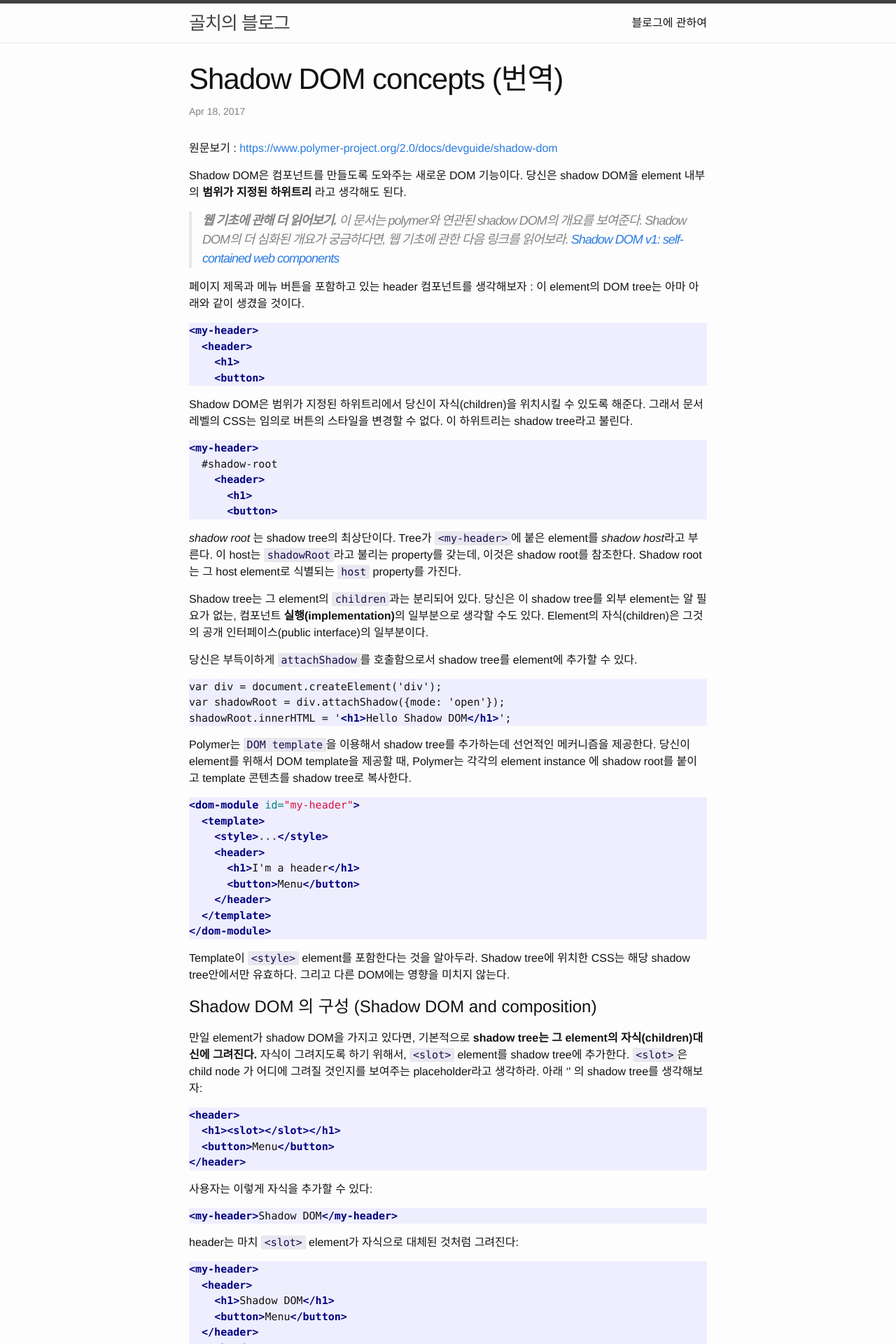
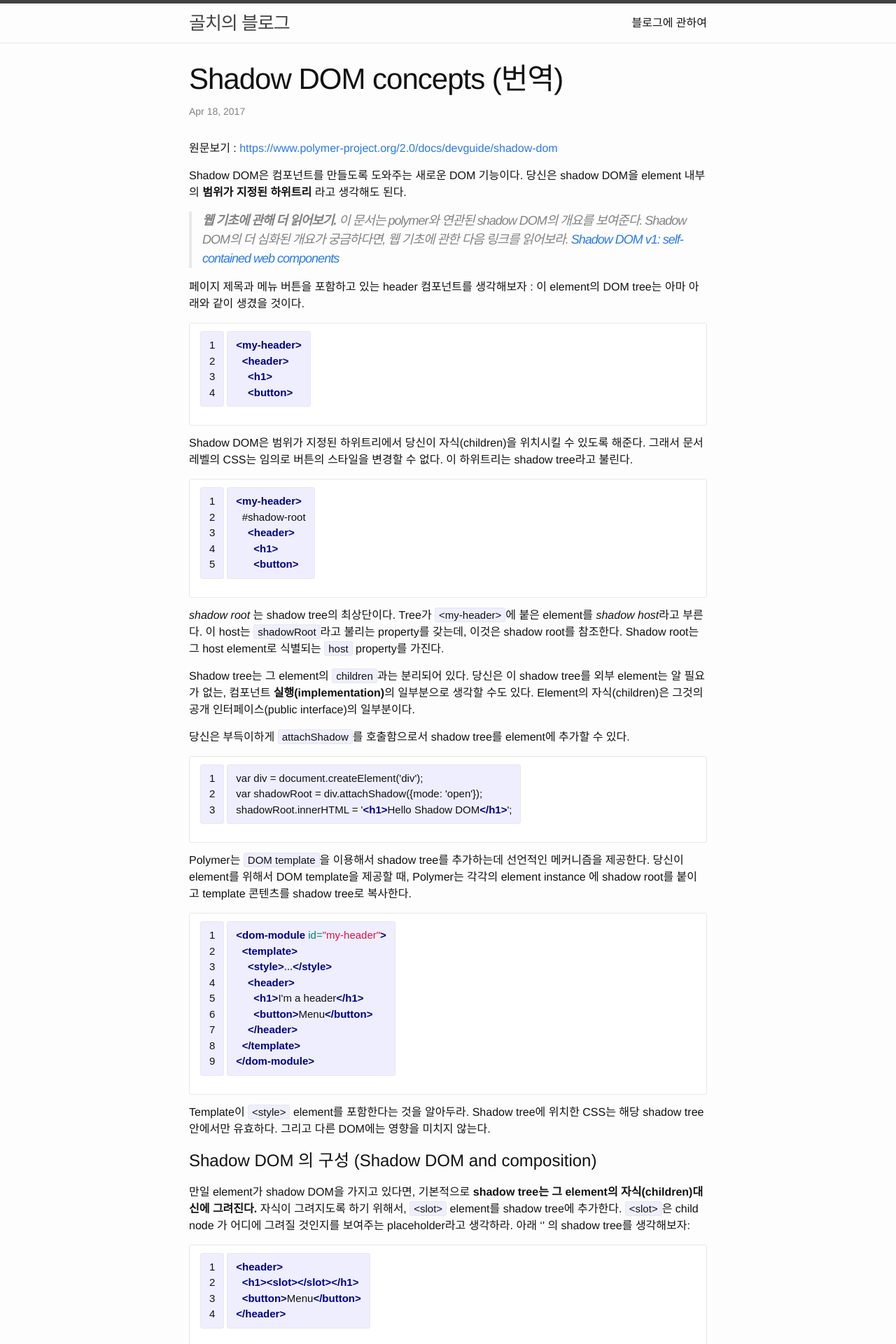
Before and after one commit to golch/golch.github.io, a Jekyll site: the page built from _posts/2017-04-18-Shadow-DOM-concepts.md, in a window 1280 px wide. Shown: the top 1920 px of the page at 70% size. Built offline with Jekyll 4.4.1, drawn with Linux system fonts in a browser that asks for light colours; some web fonts are replaced; comment, search, counter and statistics services are not loaded; some of the changed text lies outside the part shown.

Commit message:
코드 블럭 라인 추가

```diff
--- a/_config.yml
+++ b/_config.yml
@@ -25,3 +25,31 @@ disqus:
 # For better code blocks
 highlighter: rouge
 #pygments: true
+
+# More › http://kramdown.gettalong.org/quickref.html
+# Options › http://kramdown.gettalong.org/options.html
+kramdown:
+  input: GFM
+  # https://github.com/jekyll/jekyll/pull/4090
+  syntax_highlighter: rouge
+
+  # Rouge Highlighter in Kramdown › http://kramdown.gettalong.org/syntax_highlighter/rouge.html
+  # span, block element options fall back to global
+  syntax_highlighter_opts:
+    # Rouge Options › https://github.com/jneen/rouge#full-options
+    css_class: 'highlight'
+    #line_numbers: true # bad idea, spans don't need linenos and would inherit this option
+    span:
+      line_numbers: false
+    block:
+      line_numbers: true
+      start_line: 1
+
+sources:
+  - _assets/css
+  - _assets/images
+  - _assets/javascripts
+  - _assets/stylesheets
+  - _assets/fonts
+  - _assets/img
+  - _assets/js
--- a/_layouts/default.html
+++ b/_layouts/default.html
@@ -4,31 +4,6 @@
   {% include head.html %}
 
   <body>
-    <script src="http://code.jquery.com/jquery-latest.min.js"></script>
-    <script>
-      jQuery("pre code").html(function(index, html) {
-        return html.trim().replace(/^(.*)$/mg, "<span class=\"line\">$1</span>")
-      });
-      $('pre code').each(function( index ) {
-        var codetype = $(this).data('lang');
-        var hilite = $(this).parent().parent();
-        hilite.wrap("<div class=\"codecontainer\"></div>");
-        if(codetype)
-        {
-          hilite.before( "<span class=\"codelabel\">code: <strong>"+codetype+"</strong></span>" );
-        }else{
-          hilite.before( "<span class=\"codelabel\"><strong>code</strong></span>" );
-        }
-      });
-      $("pre code .line").html(function(index, html) {
-        if(!html){
-          return "&nbsp";
-        }else
-        {
-          return html;
-        }
-      });
-    </script>
 
     {% include header.html %}
 
--- a/_sass/_syntax-highlighting.scss
+++ b/_sass/_syntax-highlighting.scss
@@ -1,3 +1,8 @@
+@font-face{
+  font-family: 'D2Coding';
+  src: url('../_assets/fonts/D2Coding.ttf') format( 'truetype');
+}
+
 /**
  * Syntax highlighting styles
  */
@@ -6,7 +11,10 @@
     @extend %vertical-rhythm;
 
     .highlighter-rouge & {
-      background: #eef;
+      //background: #eef;
+      font-family: 'D2Coding';
+    	font-size: 0.8em;
+    	margin-bottom: 13px;
     }
 
     .c     { color: #998; font-style: italic } // Comment
@@ -69,67 +77,3 @@
     .vi    { color: #008080 } // Name.Variable.Instance
     .il    { color: #099 } // Literal.Number.Integer.Long
 }
-
-
-/**
- * Code Container
- */
-
-.codecontainer pre
-{
-	overflow-x: auto;
-}
-
-.codecontainer pre code
-{
-	white-space: pre-wrap;
-	word-wrap: break-word;
-	overflow-x: visible;
-	counter-reset: line-numbering;
-	position: relative;
-}
-
-.codecontainer pre code .line
-{
-	padding: 0;
-	margin: 0;
-	display: inline-block;
-	line-height: auto;
-}
-
-.codecontainer pre code .line::before
-{
-	content: counter(line-numbering);
-	counter-increment: line-numbering;
-	width: 2em;
-	text-align: right;
-	font-size: small;
-	display: inline-block;
-	margin-right: 1.0em;
-	-webkit-touch-callout: none;
-	-webkit-user-select: none;
-	-khtml-user-select: none;
-	-moz-user-select: none;
-	-ms-user-select: none;
-	user-select: none;
-	user-drag: none;
-}
-
-
-.codecontainer .highlight
-{
-	font-family: Menlo, Monaco, Consolas, "Lucida Console", monospace;
-	font-size: 0.8em;
-	margin-bottom: 13px;
-}
-
-.codecontainer
-{
-	background-color: #3085d6;
-}
-
-.codecontainer .codelabel
-{
-	padding: 0.5em;
-	color: #FFF;
-}
--- a/css/main.scss
+++ b/css/main.scss
@@ -3,7 +3,10 @@
 ---
 @charset "utf-8";
 
-
+@font-face{
+  font-family: 'D2Coding';
+  src: url('../_assets/fonts/D2Coding.ttf') format( 'truetype');
+}
 
 // Our variables
 $base-font-family: "Helvetica Neue", Helvetica, Arial, sans-serif;
@@ -28,8 +31,6 @@ $content-width:    800px;
 $on-palm:          600px;
 $on-laptop:        800px;
 
-$code-font-family: Menlo, Monaco, Consolas, "Lucida Console", monospace;
-
 // Use media queries like this:
 // @include media-query($on-palm) {
 //     .wrapper {
@@ -51,25 +52,3 @@ $code-font-family: Menlo, Monaco, Consolas, "Lucida Console", monospace;
         "layout",
         "syntax-highlighting"
 ;
-
-.post .highlight pre {
-    background-color: transparent;
-    border: none;
-    padding: inherit !important;
-}
-
-// 포스팅을 쓸때, `단어` 안의 단어와 하이라이팅 된 코드 등에 영향.
-.post code {
-//  border: 1px solid #c0daf2;
-  font-family: $code-font-family;
-  padding: 0 .25em;
-  border-radius:2px;
-  background-color: #e9e7f1; color: #180d49;
-}
-
-.post pre code {
-  border: none;
-  background-color: transparent;
-  padding: 0;
-  color: inherit;
-}
```
Also changed, not shown: _assets/fonts/LUCON.TTF (added), _assets/fonts/L_10646.TTF (added), 3 other files.
